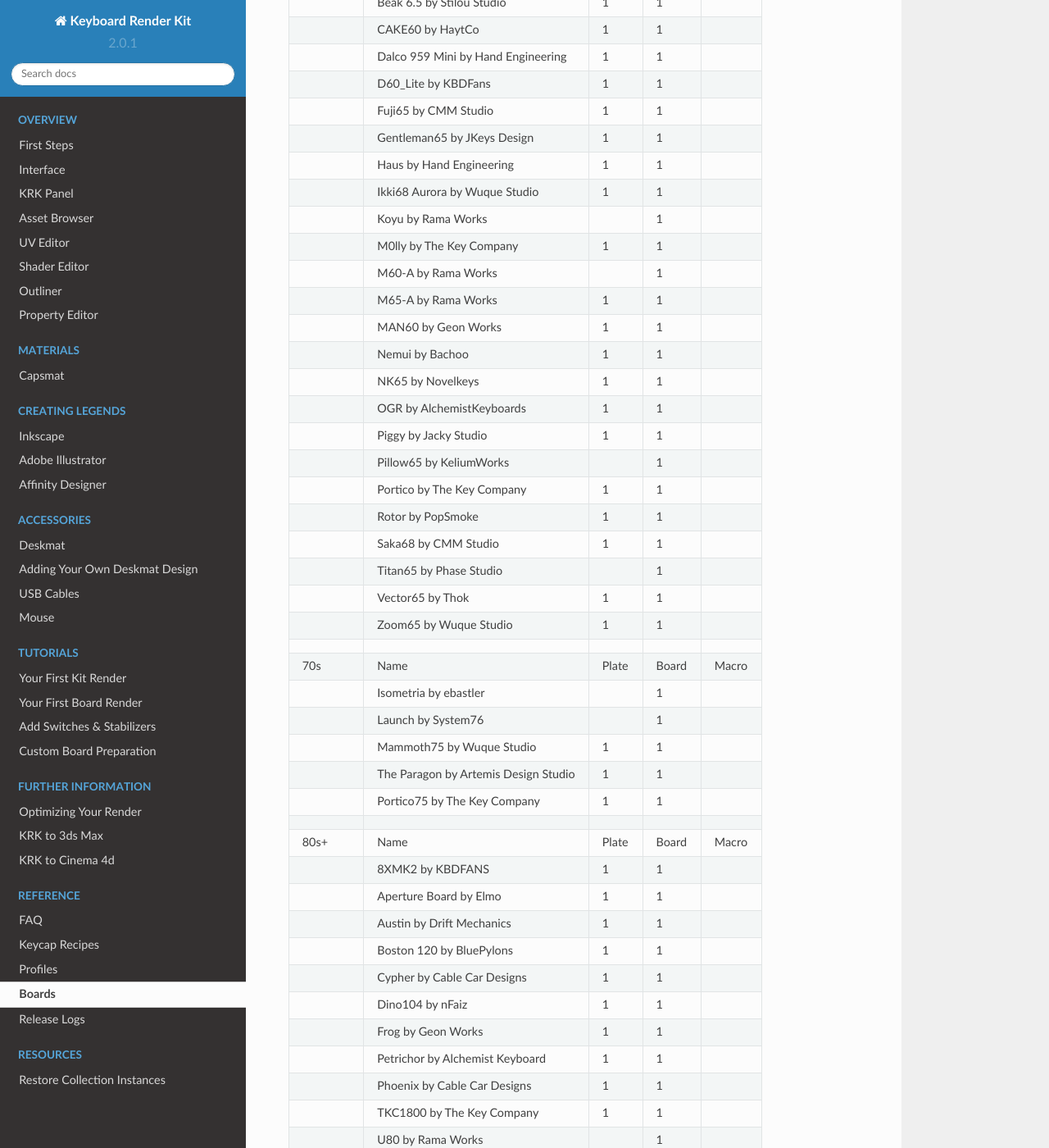
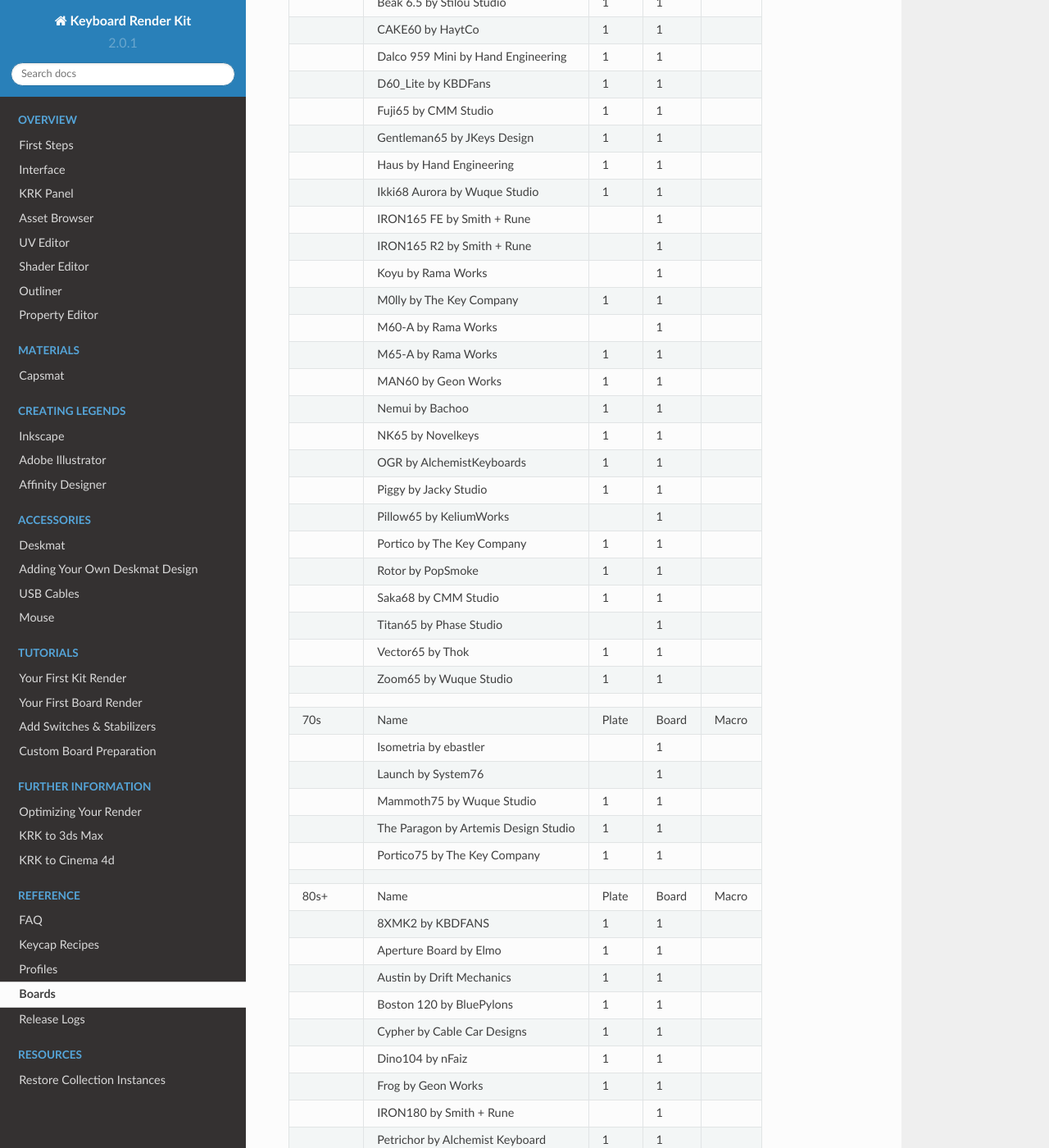
Before and after one commit to imperfectlink/KeyboardRenderKit, a Sphinx documentation site: the page built from docs/source/boards.rst, in a window 1280 px wide and 1400 px high, scrolled down 603 px. Shown: the whole window at 82% size. Built offline with Sphinx 7.4.7 and the Read the Docs theme 2.0.0, drawn with Linux system fonts in a browser that asks for light colours.

Commit message:
Update boards.rst

```diff
--- a/docs/source/boards.rst
+++ b/docs/source/boards.rst
@@ -45,6 +45,10 @@
 |           | Haus by Hand Engineering              | 1      | 1      |        |
 +-----------+---------------------------------------+--------+--------+--------+
 |           | Ikki68 Aurora by Wuque Studio         | 1      | 1      |        |
++-----------+---------------------------------------+--------+--------+--------+
+|           | IRON165 FE by Smith + Rune            |        | 1      |        |
++-----------+---------------------------------------+--------+--------+--------+
+|           | IRON165 R2 by Smith + Rune            |        | 1      |        |
 +-----------+---------------------------------------+--------+--------+--------+
 |           | Koyu by Rama Works                    |        | 1      |        |
 +-----------+---------------------------------------+--------+--------+--------+
@@ -110,6 +114,8 @@
 +-----------+---------------------------------------+--------+--------+--------+
 |           | Frog by Geon Works                    | 1      | 1      |        |
 +-----------+---------------------------------------+--------+--------+--------+
+|           | IRON180 by Smith + Rune               |        | 1      |        |
++-----------+---------------------------------------+--------+--------+--------+
 |           | Petrichor by Alchemist Keyboard       | 1      | 1      |        |
 +-----------+---------------------------------------+--------+--------+--------+
 |           | Phoenix by Cable Car Designs          | 1      | 1      |        |
```
